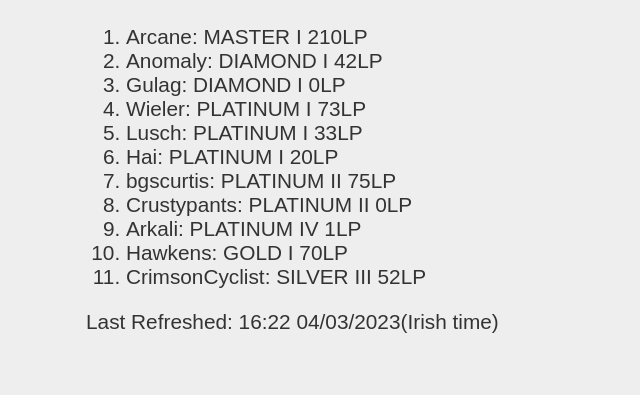
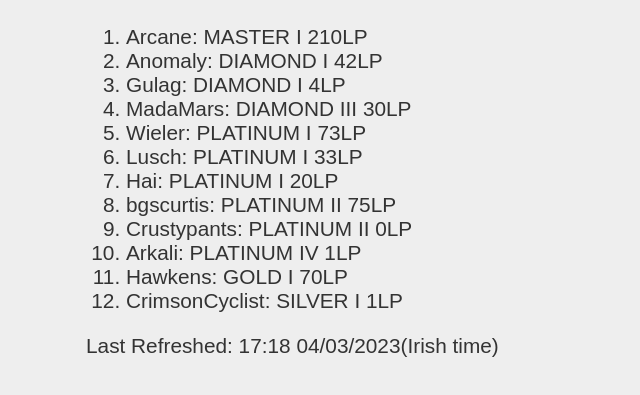
Before and after one commit to ArcaneIRE/ilol-ladder, a plain HTML site: page docs/index.html in a window 1280 px wide. Shown: the part 79-474 px from the top of the page, without its empty margins (314-954 px from the left). Drawn offline with Linux system fonts and the light colour scheme.

Commit message:
Add new players

```diff
--- a/api-app/players.csv
+++ b/api-app/players.csv
@@ -10,3 +10,5 @@ Hawkens,mid,Hawkens
 Arkali,mid,Arkαli
 Gulag,jungle,Gulag
 Wieler,mid,Wieler
+MadaMars,top,MadaMars
+Platodig,mid,Platodig
--- a/docs/index.html
+++ b/docs/index.html
@@ -36,7 +36,10 @@
      Anomaly: DIAMOND I 42LP
     </li>
     <li>
-     Gulag: DIAMOND I 0LP
+     Gulag: DIAMOND I 4LP
+    </li>
+    <li>
+     MadaMars: DIAMOND III 30LP
     </li>
     <li>
      Wieler: PLATINUM I 73LP
@@ -60,11 +63,11 @@
      Hawkens: GOLD I 70LP
     </li>
     <li>
-     CrimsonCyclist: SILVER III 52LP
+     CrimsonCyclist: SILVER I 1LP
     </li>
    </ol>
    <div class="timestamp">
-    Last Refreshed: 16:22 04/03/2023(Irish time)
+    Last Refreshed: 17:18 04/03/2023(Irish time)
    </div>
   </main>
  </body>
```
